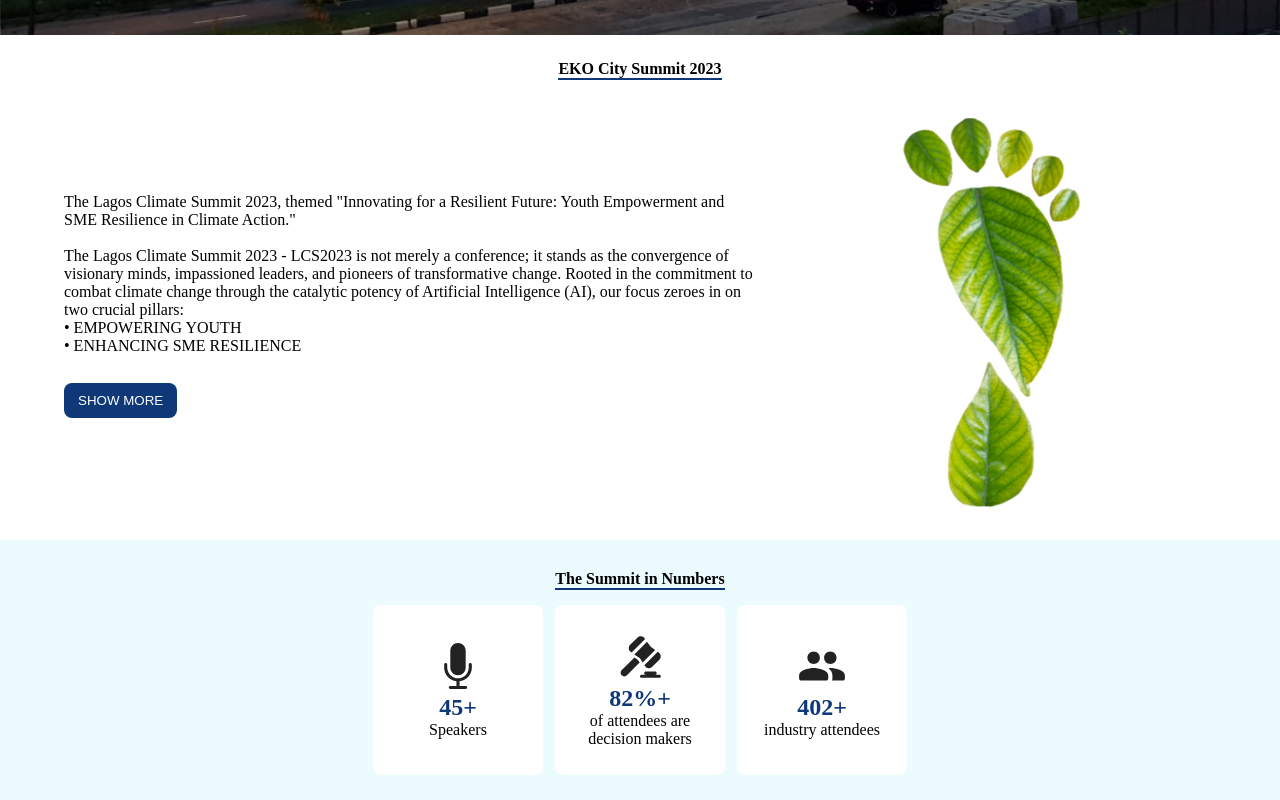
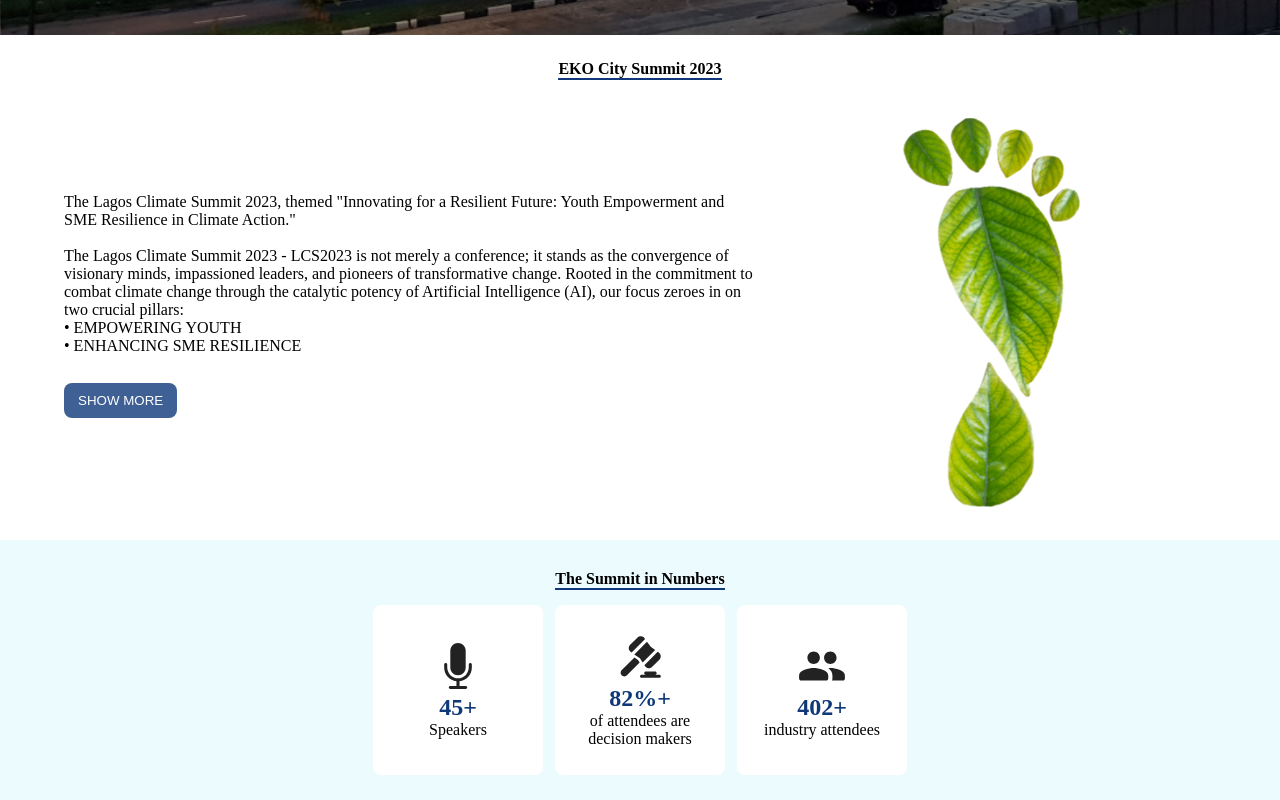
Before and after one commit to thomasAmara/Lagos-Economic-Summit, a React (Create React App) app: page / in a window 1280 px wide. In both pictures the pointer is over the button "SHOW MORE". Shown: the part 911-1711 px from the top of the page. Built offline with nearby package versions, Linux system fonts and the light colour scheme.

Commit message:
button hover added

```diff
--- a/src/Components/Truncate.css
+++ b/src/Components/Truncate.css
@@ -8,3 +8,6 @@
     margin-top: 10px;
     text-transform: uppercase;
 }
+.read-more-button:hover{
+    background-color: #3f6094;
+}
```
